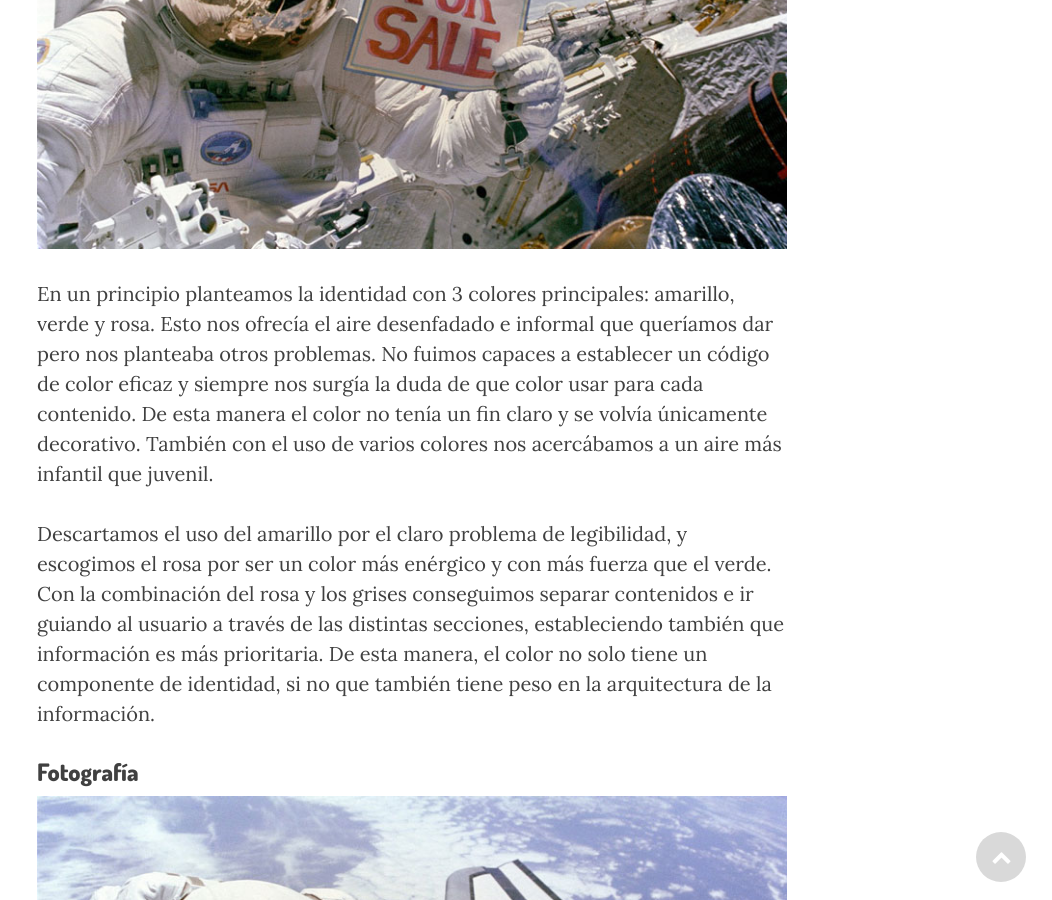
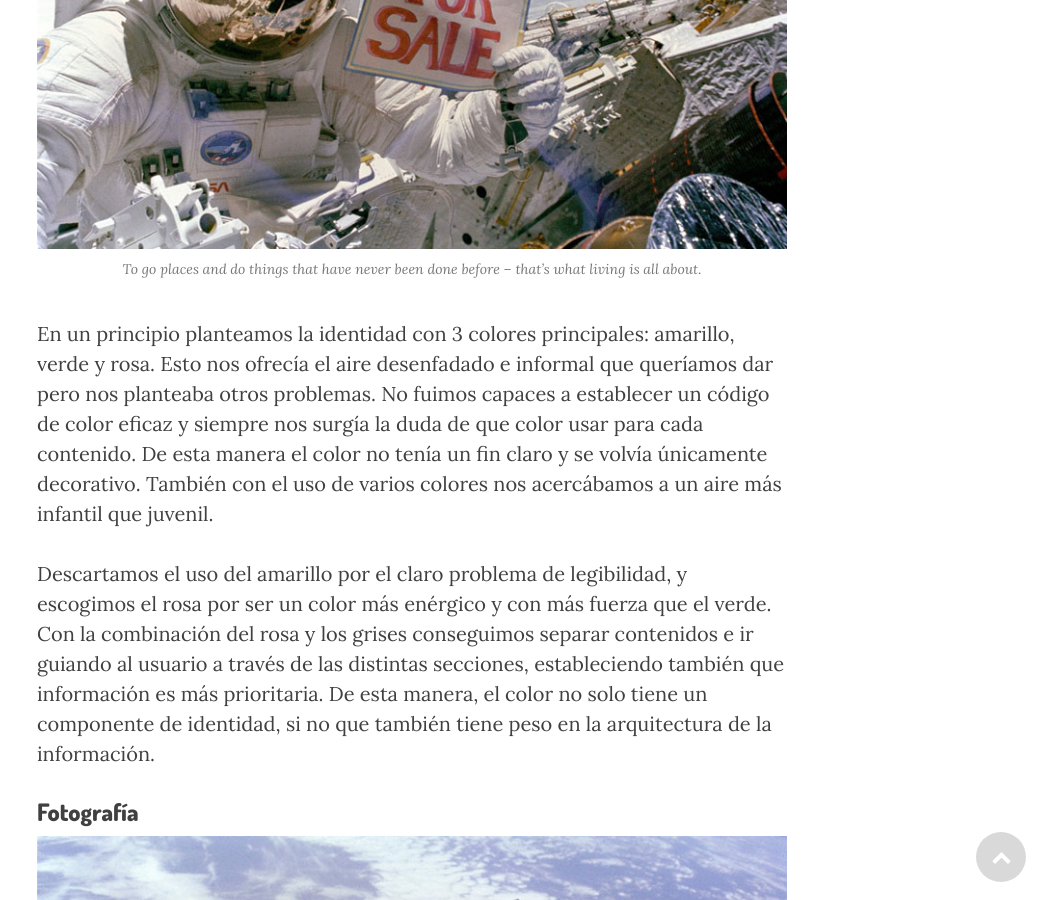
Before and after one commit to Rooof-Project/memoria, a Jekyll site: the page built from _posts/2015-04-12-Diseno.markdown, in a window 1280 px wide and 900 px high, scrolled down 3596 px. Shown: the whole window, without its empty margins (228-1280 px from the left). Built offline with Jekyll 4.4.1, drawn with Linux system fonts in a browser that asks for light colours; nearby versions of some CDN libraries; some of the changed text lies outside the part shown.

Commit message:
Updated 2015-04-12-Diseno.markdown

```diff
--- a/_posts/2015-04-12-Diseno.markdown
+++ b/_posts/2015-04-12-Diseno.markdown
@@ -5,6 +5,7 @@
 "header-img": "img/post-bg-01.jpg"
 published: true
 ---
+
 
 
 
@@ -51,6 +52,7 @@
 <p>Como color corporativo usamos el rosa, en combinación con otros colores secundarios: blanco, gris y negro.</p>
 
 <img src="{{ site.baseurl }}/img/post-sample-image.jpg" alt="Post Sample Image">
+<span class="caption text-muted">To go places and do things that have never been done before – that’s what living is all about.</span>
 
 <p>En un principio planteamos la identidad con 3 colores principales: amarillo, verde y rosa. Esto nos ofrecía el aire desenfadado e informal que queríamos dar pero nos planteaba otros problemas. No fuimos capaces a establecer un código de color eficaz y siempre nos surgía la duda de que color usar para cada contenido. De esta manera el color no tenía un fin claro y se volvía únicamente decorativo. También con el uso de varios colores nos acercábamos a un aire más infantil que juvenil.</p>
 <p>Descartamos el uso del amarillo por el claro problema de legibilidad, y escogimos el rosa por ser un color más enérgico y con más fuerza que el verde.
@@ -74,6 +76,7 @@
 <p>Hicimos  pruebas y al final nos decantamos por un logotipo simple: con la conexión semántica y la tipografía corporativa tendríamos una versión mínima de logo, ya que sobre todo nos centrábamos en el diseño de la plataforma en sí, y no solamente en la imagen corporativa de una marca, por lo que siempre tuvimos pendiente hacer una revisión y mejora del logotipo que nunca llegó.</p>
 
 <img src="{{ site.baseurl }}/img/post-sample-image.jpg" alt="Post Sample Image">
+<span class="caption text-muted">To go places and do things that have never been done before – that’s what living is all about.</span>
 
 
 
```
